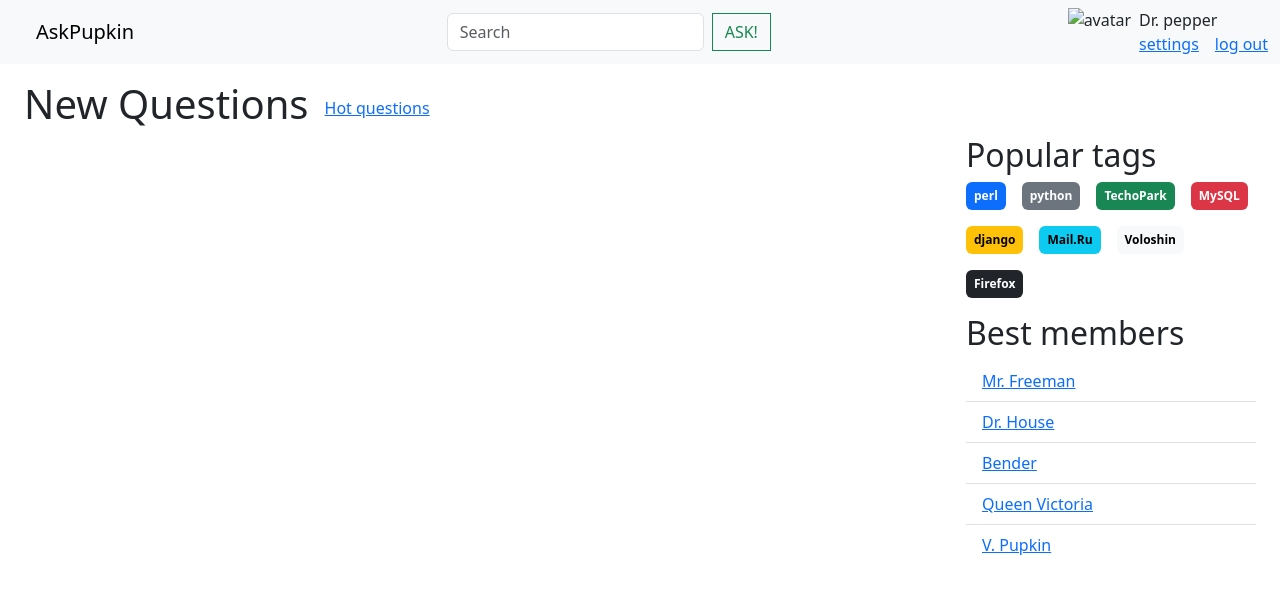
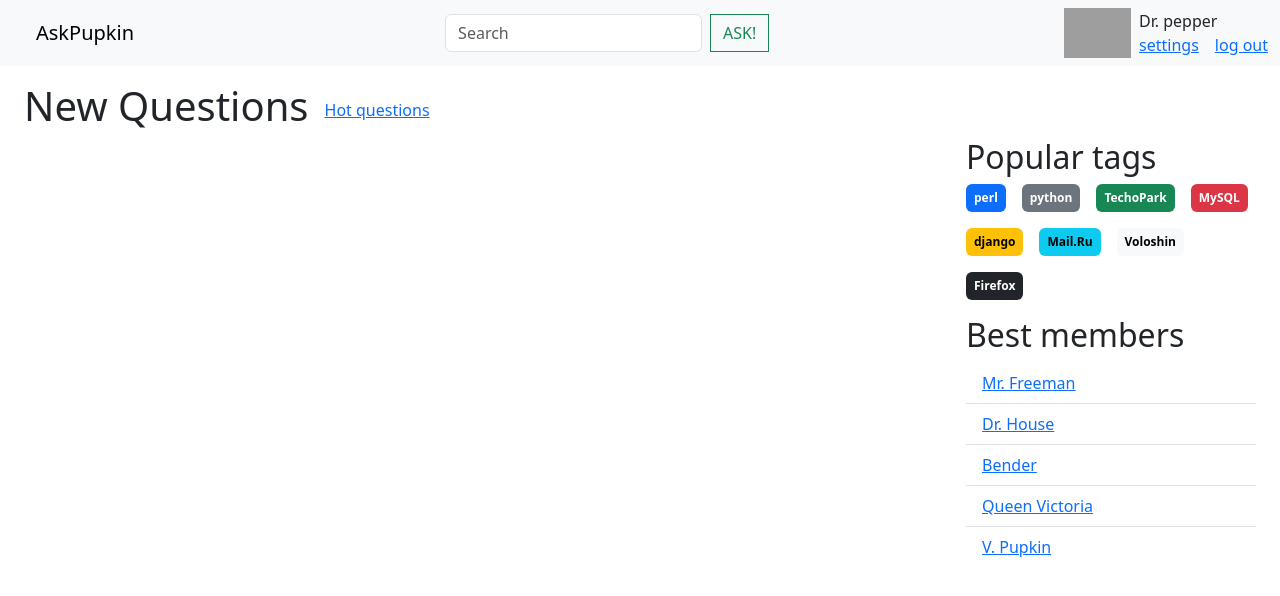
Before and after one commit to Propolisss/askme_voevodin, a Python web app: template templates/base.html in a window 1280 px wide. Shown: the top 596 px of the page. Run offline with Jinja, Linux system fonts and the light colour scheme; the template is opened without the code that fills it, so the values that code supplies are empty; grey boxes are pictures that could not be loaded.

Commit message:
changed base.html

```diff
--- a/templates/base.html
+++ b/templates/base.html
@@ -27,8 +27,8 @@
                     <button class="btn btn-outline-success rounded-0" type="submit">ASK!</button>
                 </form>
 
-                <div class="d-flex gap-2">
-                    <img src="" alt="avatar">
+                <div class="d-flex gap-2 align-items-center">
+                    <img src="../static/img/200img.png" alt="avatar" height="50">
                     <div class="d-flex flex-column">
                         <div>Dr. pepper</div>
                         <div class="d-flex gap-3">
@@ -49,9 +49,9 @@
 
 
         <div class="row">
-            <div class="col-9">
+            <div class="col-9 d-flex flex-column gap-4">
             </div>
-            <div class="col">
+            <div class="col-3">
                 <section class="mb-3">
                     <h2>Popular tags</h2>
                     <div class="d-flex gap-3 flex-wrap">
```
